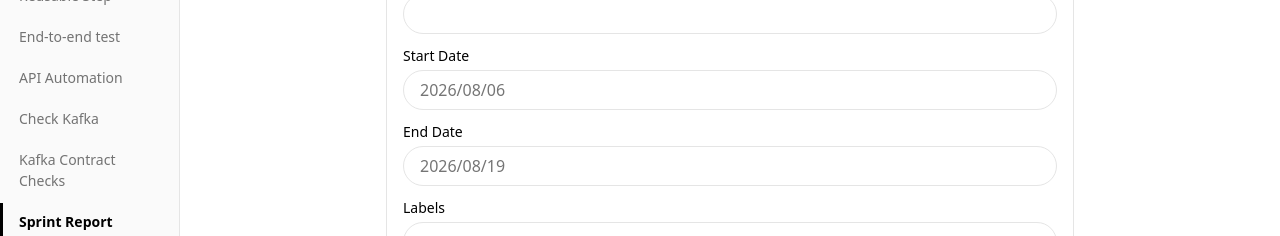
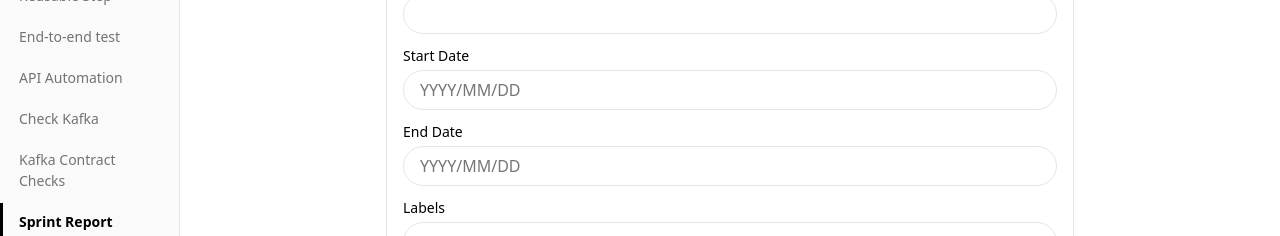
Before and after one commit to phuonghuynh789/ai-native-testing, a React (Vite) app in the folder packages/web/: page /sprint-report in a window 1280 px wide. Shown: the part 143-379 px from the top of the page. Built offline with nearby package versions, Linux system fonts and the light colour scheme; no server answers.

Commit message:
fix(web): use a generic YYYY/MM/DD placeholder for Sprint Report dates
The example placeholder text ("2026/08/06") looked identical to a real
entered value, so users left the date fields empty and couldn't tell
why Generate stayed disabled.

```diff
--- a/packages/web/src/components/SprintReportPage.tsx
+++ b/packages/web/src/components/SprintReportPage.tsx
@@ -84,7 +84,7 @@ export function SprintReportPage() {
           Start Date
           <input
             className="text-input"
-            placeholder="2026/08/06"
+            placeholder="YYYY/MM/DD"
             value={startDate}
             onChange={(e) => setStartDate(e.target.value)}
           />
@@ -93,7 +93,7 @@ export function SprintReportPage() {
           End Date
           <input
             className="text-input"
-            placeholder="2026/08/19"
+            placeholder="YYYY/MM/DD"
             value={endDate}
             onChange={(e) => setEndDate(e.target.value)}
           />
```
